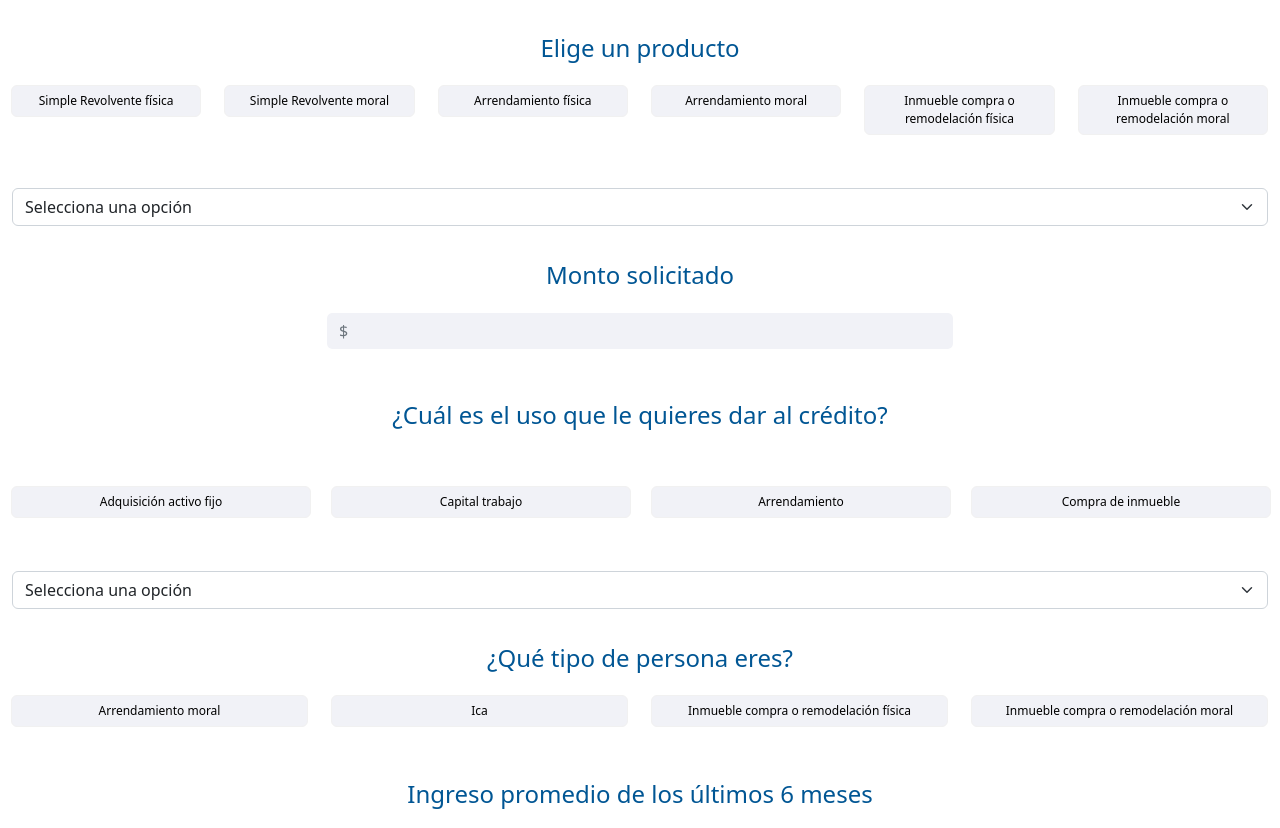
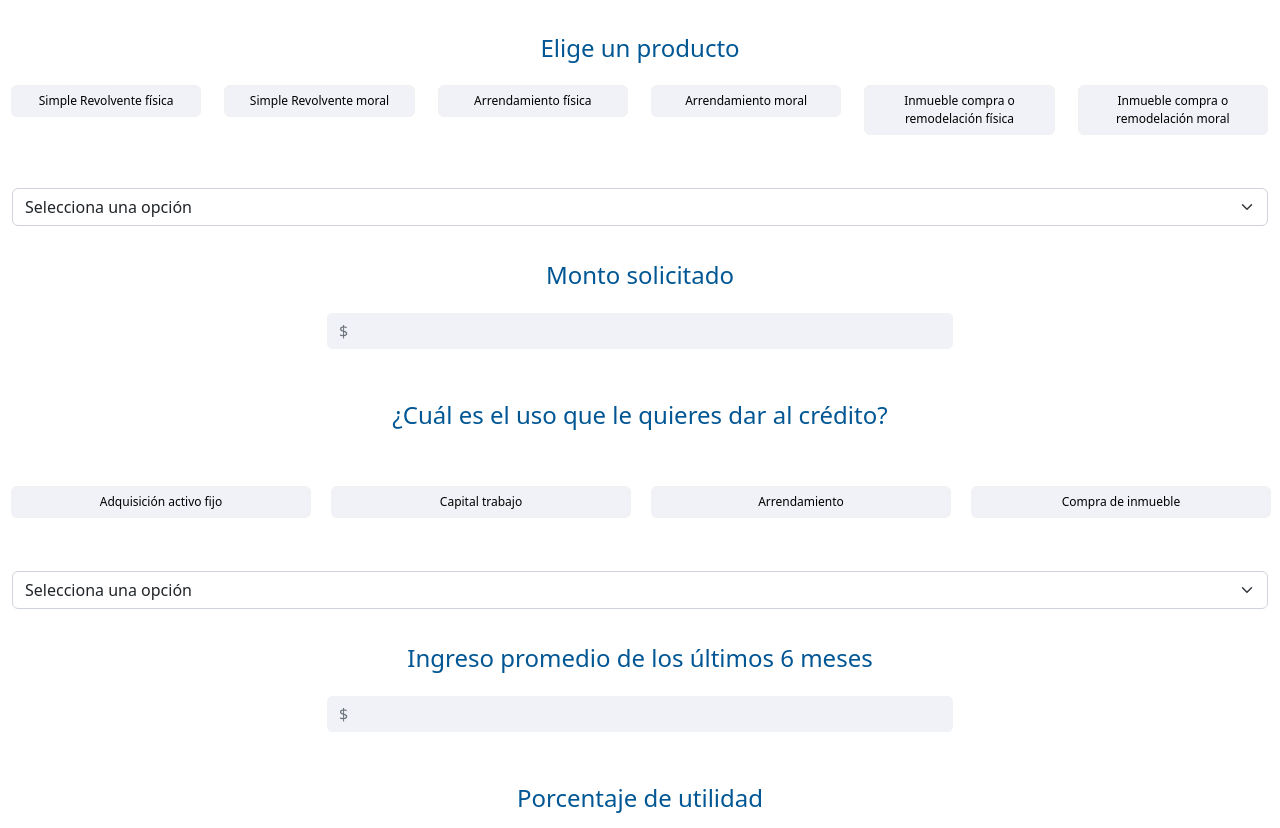
Before and after one commit to soc-giovani/perfilador-soc.github.io, a plain HTML site: page index.html in a window 1280 px wide. Shown: the part 101-929 px from the top of the page. Drawn offline with nearby package versions, Linux system fonts and the light colour scheme.

Commit message:
ajustes en estilos

```diff
--- a/index.html
+++ b/index.html
@@ -116,35 +116,6 @@
                 </select>
             </div>
         </div>
-
-        <div class="row">
-            <h2>¿Qué tipo de persona eres?</h2>
-            <div class="col-md-3 boton-aling">
-                <div class="btn-group d-grid gap-2" role="group" aria-label="Basic checkbox toggle button group">
-                    <input type="checkbox" class="btn-check" id="btncheck3" autocomplete="off">
-                    <label class="btn btn-outline-primary animacion-boton" for="btncheck3">Arrendamiento moral</label>
-                </div>
-            </div>
-            <div class="col-md-3 boton-aling">
-                <div class="btn-group d-grid gap-2" role="group" aria-label="Basic checkbox toggle button group">
-                    <input type="checkbox" class="btn-check" id="btncheck4" autocomplete="off">
-                    <label class="btn btn-outline-primary animacion-boton" for="btncheck4">Ica</label>
-                </div>
-            </div>
-            <div class="col-md-3 boton-aling">
-                <div class="btn-group d-grid gap-2" role="group" aria-label="Basic checkbox toggle button group">
-                    <input type="checkbox" class="btn-check" id="btncheck4" autocomplete="off">
-                    <label class="btn btn-outline-primary animacion-boton" for="btncheck4">Inmueble compra o remodelación física</label>
-                </div>
-            </div>
-            <div class="col-md-3 boton-aling">
-                <div class="btn-group d-grid gap-2" role="group" aria-label="Basic checkbox toggle button group">
-                    <input type="checkbox" class="btn-check" id="btncheck5" autocomplete="off">
-                    <label class="btn btn-outline-primary animacion-boton" for="btncheck5">Inmueble compra o remodelación moral</label>
-                </div>
-            </div>
-        </div>
-
         <div class="row">
             <h2>Ingreso promedio de los últimos 6 meses</h2>
             <div class="mb-3">
@@ -164,7 +135,7 @@
             </div>
         </div>
         <div class="row">
-            <h2>Gasto promedio mensua</h2>
+            <h2>Gasto promedio mensual</h2>
             <div class="mb-3">
                 <input type="$" class="form-control color-boton" placeholder="$">
             </div>
--- a/style/style.css
+++ b/style/style.css
@@ -101,7 +101,9 @@ h2{
     text-decoration: none;
     color: var(--azul-soc);
     font-weight: 200;
-    font-size: 22px;
+    font-size: 18px;
+    margin-top: 7px;
+    margin-right: 7px;
 }
 
 
```
